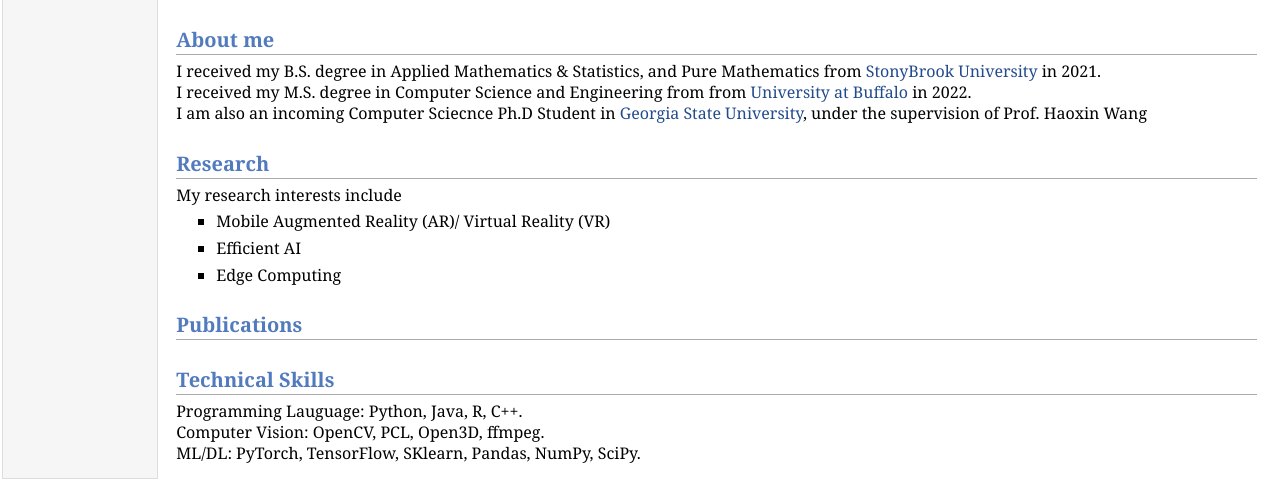
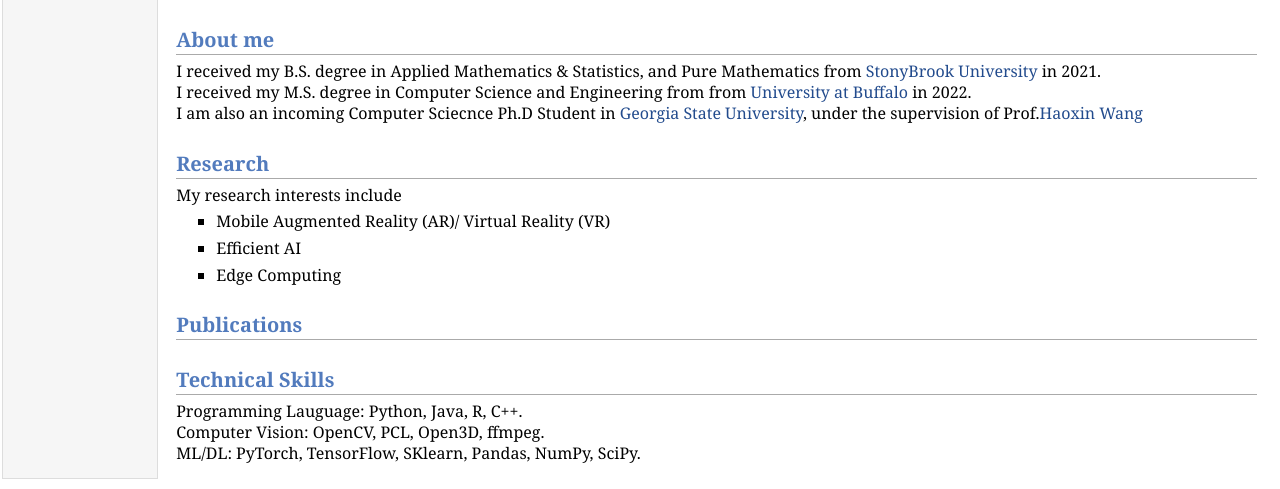
Before and after one commit to Hongyu-Ke/Hongyu-Ke_old.github.io, a plain HTML site: page index.html in a window 1280 px wide. Shown: the part 322-811 px from the top of the page. Drawn offline with Linux system fonts and the light colour scheme.

Commit message:
Update index.html

```diff
--- a/index.html
+++ b/index.html
@@ -35,7 +35,7 @@ M.S. degree in Computer Science and Engineering at <a href="https://www.buffalo.
 <h2>About me</h2>
 <p>I received my B.S. degree in Applied Mathematics & Statistics, and Pure Mathematics from <a href="https://www.stonybrook.edu">StonyBrook University</a> in 2021.<br />
 I received my M.S. degree in Computer Science and Engineering from from <a href="https://www.buffalo.edu">University at Buffalo</a> in 2022.<br />
-I am also an incoming Computer Sciecnce Ph.D Student in <a href="https://www.gsu.edu">Georgia State University</a>, under the supervision of Prof. Haoxin Wang </p>
+I am also an incoming Computer Sciecnce Ph.D Student in <a href="https://www.gsu.edu">Georgia State University</a>, under the supervision of Prof.<a href=https://haoxin-wang-gsu.github.io/homepage.github.io/>Haoxin Wang</a></p>
 <h2>Research</h2>
 <p>My research interests include </p>
 <ul>
```
